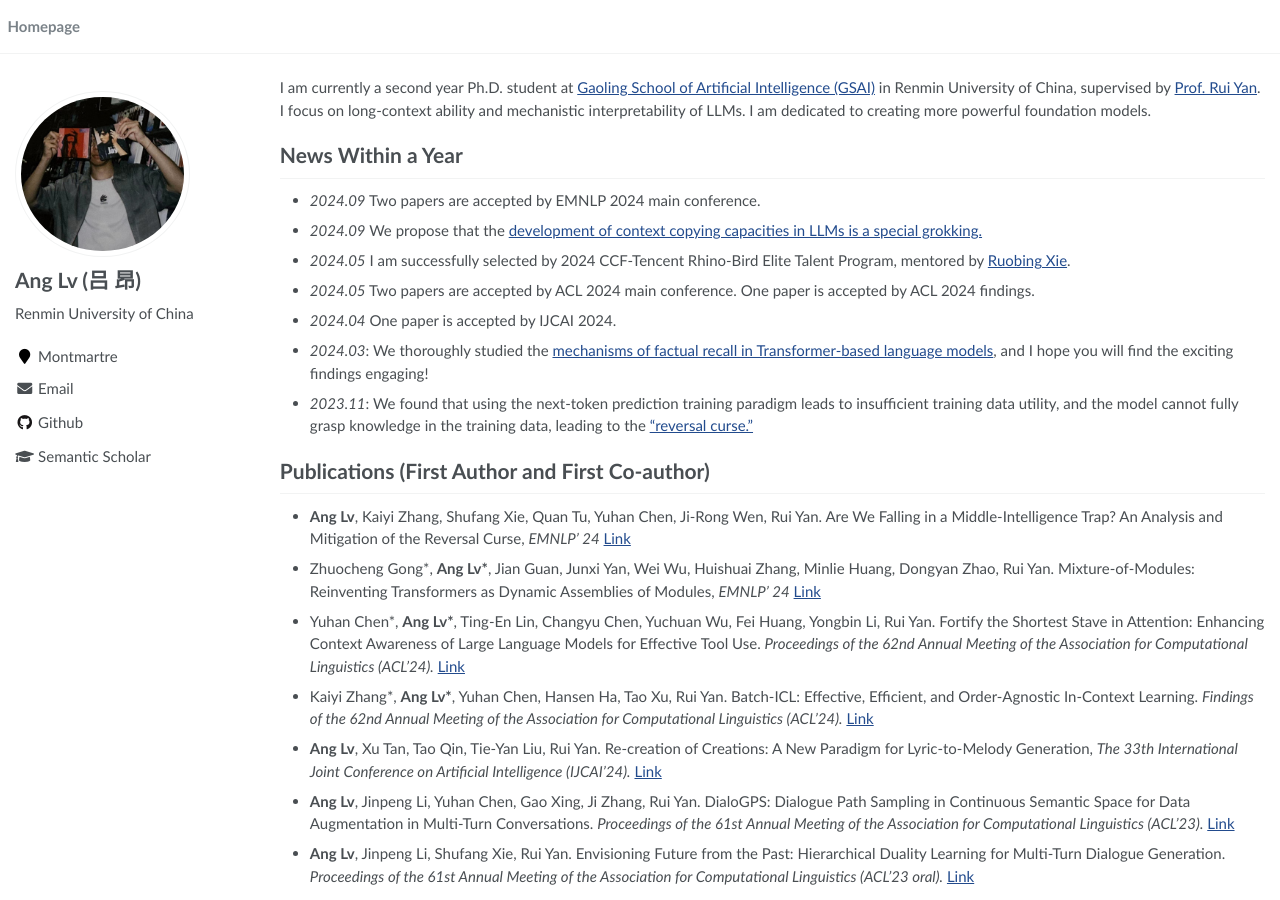
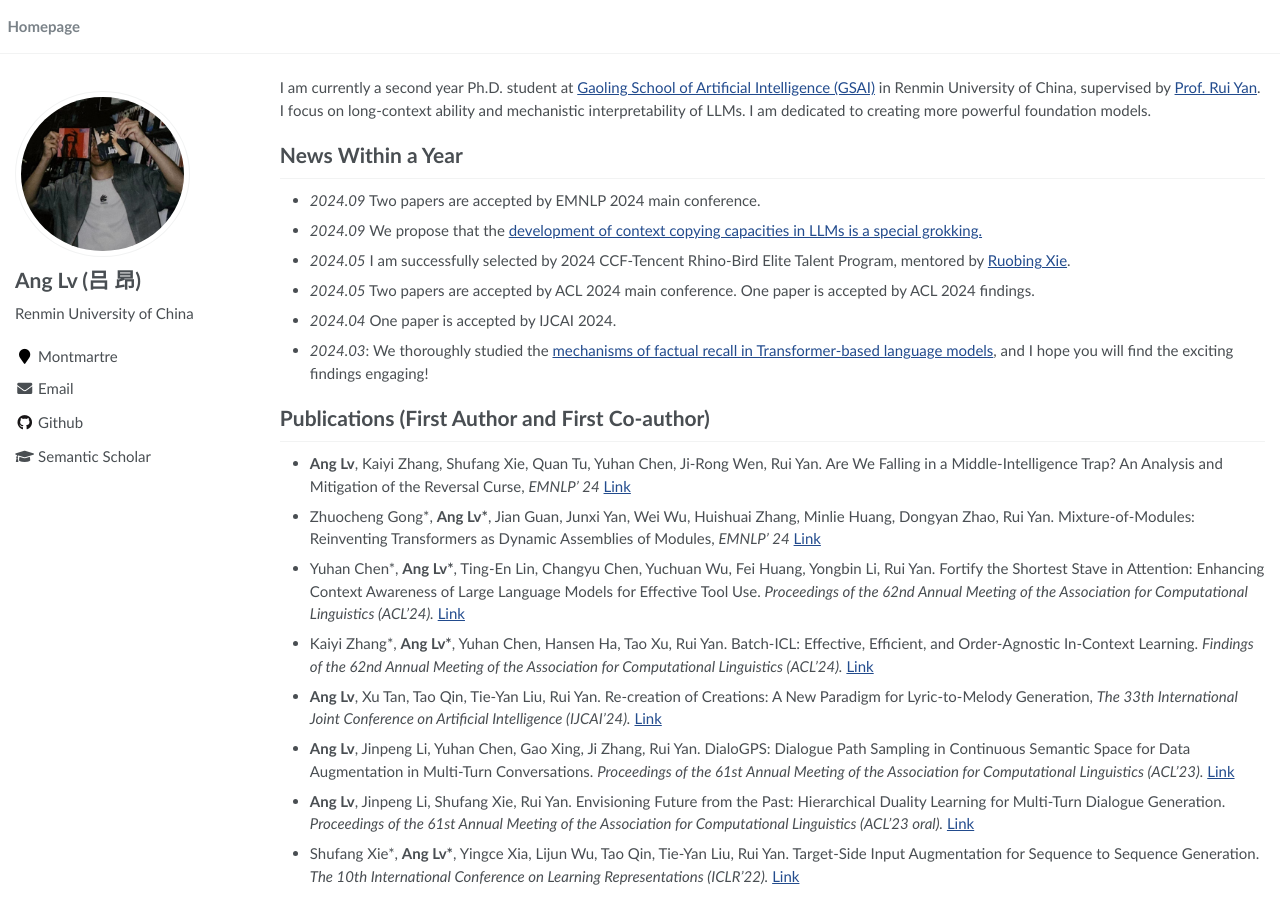
Before and after one commit to trestad/trestad.github.io, a Jekyll site: the page built from _pages/about.md, in a window 1280 px wide and 900 px high. Built offline with Jekyll 4.4.1, drawn with Linux system fonts in a browser that asks for light colours.

Commit message:
Update about.md

```diff
--- a/_pages/about.md
+++ b/_pages/about.md
@@ -25,9 +25,6 @@ I am currently a second year Ph.D. student at [Gaoling School of Artificial Inte
 - *2024.04* One paper is accepted by IJCAI 2024.
 
 - *2024.03*: We thoroughly studied the [mechanisms of factual recall in Transformer-based language models](https://arxiv.org/abs/2403.19521), and I hope you will find the exciting findings engaging!
-
-- *2023.11*: We found that using the next-token prediction training paradigm leads to insufficient training data utility, and the model cannot fully grasp knowledge in the training data, leading to the ["reversal curse."](https://arxiv.org/abs/2311.07468)
-
 
 # Publications (First Author and First Co-author)
 
```
